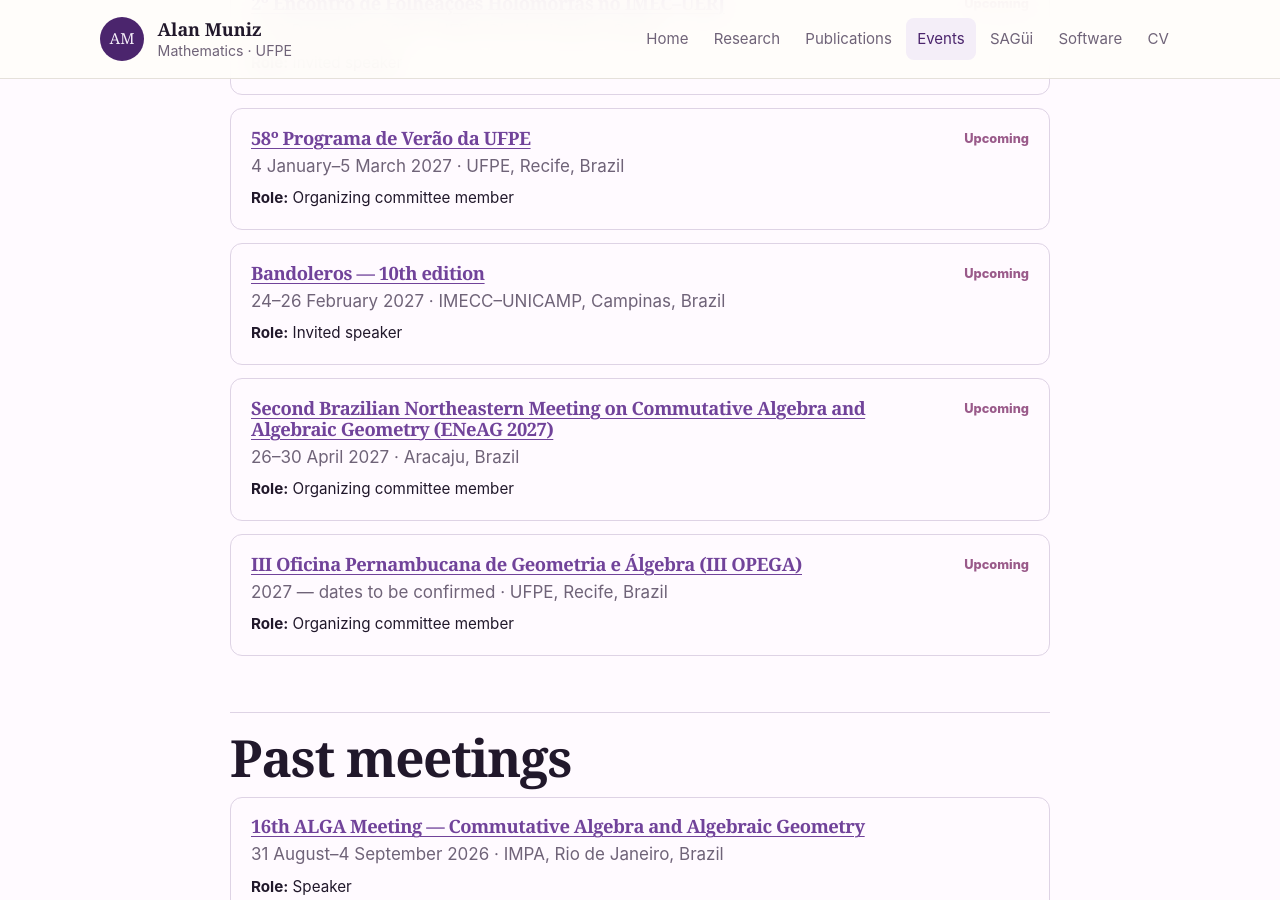
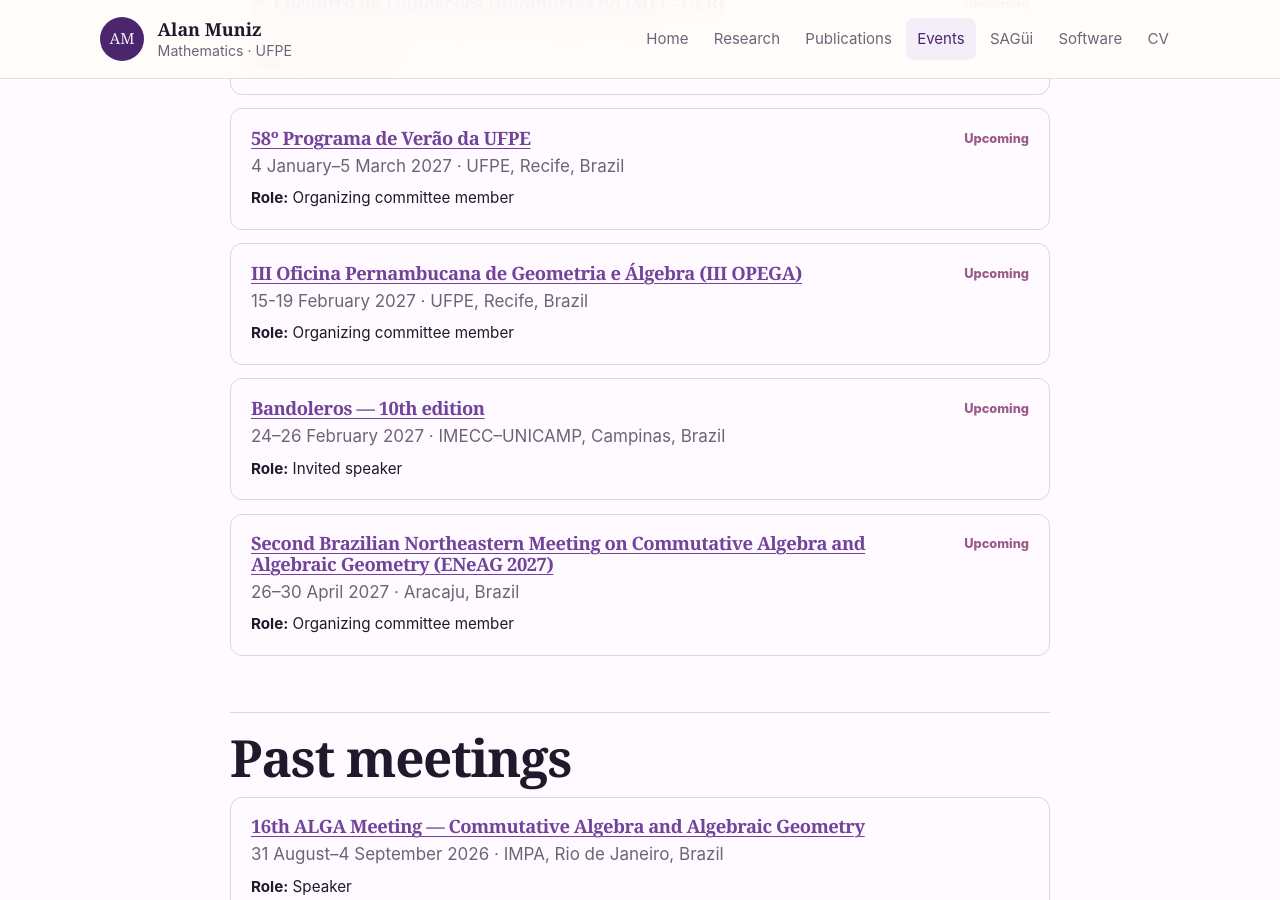
Before and after one commit to alannmuniz/alannmuniz.github.io, a Jekyll site: the page built from events.md, in a window 1280 px wide and 900 px high, scrolled down 838 px. Built offline with Jekyll 4.4.1, drawn with Linux system fonts in a browser that asks for light colours; some of the changed lines change nothing that is shown.

Commit message:
Update events.yml

```diff
--- a/_data/events.yml
+++ b/_data/events.yml
@@ -22,6 +22,13 @@ upcoming:
     role: "Organizing committee member"
     url: "https://sites.google.com/view/veraoufpe2027"
 
+  - title: "III Oficina Pernambucana de Geometria e Álgebra (III OPEGA)"
+    date: "15-19 February 2027"
+    location: "UFPE, Recife, Brazil"
+    role: "Organizing committee member"
+    url: "https://sites.google.com/view/opega2027"
+
+
   - title: "Bandoleros — 10th edition"
     date: "24–26 February 2027"
     location: "IMECC–UNICAMP, Campinas, Brazil"
@@ -33,12 +40,6 @@ upcoming:
     location: "Aracaju, Brazil"
     role: "Organizing committee member"
     url: "https://sites.google.com/view/eneag2027"
-
-  - title: "III Oficina Pernambucana de Geometria e Álgebra (III OPEGA)"
-    date: "2027 — dates to be confirmed"
-    location: "UFPE, Recife, Brazil"
-    role: "Organizing committee member"
-    url: "https://sites.google.com/view/opega2027"
 
 past:
   - title: "16th ALGA Meeting — Commutative Algebra and Algebraic Geometry"
```
